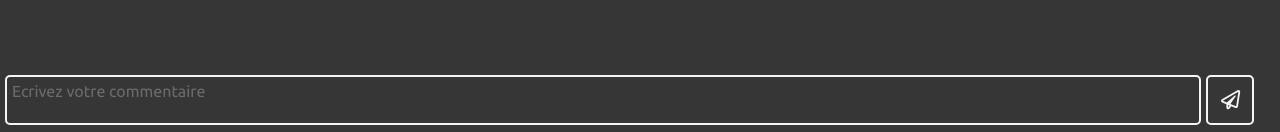
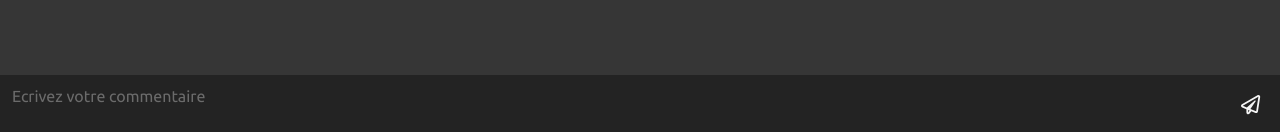
Before and after one commit to chaoukifrej/Fitbook, a Vue app: page /Comment/1 in a window 1280 px wide. Shown: the part 665-797 px from the top of the page. Built offline with nearby package versions, Linux system fonts and the light colour scheme; no server answers; a web font is replaced by a local one.

Commit message:
design comment.vue

```diff
--- a/src/components/Post.vue
+++ b/src/components/Post.vue
@@ -41,26 +41,25 @@
           <p>{{ likesNumber }} j'aime</p>
         </div>
         <div class="comment">
-          <p>{{ post.comments.length }} commentaires</p>
-          <span v-if="isConnected.is">
+          <span
+            v-if="isConnected.is"
+            @click="
+              $router.push({
+                name: 'Comment',
+                params: { postId: post._id, comments: post.comments },
+              })
+            "
+          >
+            <p>{{ post.comments.length }} commentaires</p>
             <font-awesome-icon
               :class="{ active: comActive }"
-              @click="
-                $router.push({
-                  name: 'Comment',
-                  params: { postId: post._id, comments: post.comments },
-                })
-              "
               class="icons"
               :icon="['far', 'comment']"
             />
           </span>
-          <span v-else>
-            <font-awesome-icon
-              @click="$router.push('Connexion')"
-              class="icons"
-              :icon="['far', 'comment']"
-            />
+          <span v-else @click="$router.push('Connexion')">
+            <p>{{ post.comments.length }} commentaires</p>
+            <font-awesome-icon class="icons" :icon="['far', 'comment']" />
           </span>
         </div>
       </div>
@@ -161,8 +160,17 @@ export default {
     background: transparent;
     display: flex;
     justify-content: space-between;
-    .like,
-    .comment {
+    .like {
+      background: transparent;
+      display: flex;
+      align-items: center;
+      margin: 10px;
+      p {
+        margin: 3px 10px 0;
+        color: rgb(143, 143, 143);
+      }
+    }
+    .comment span {
       background: transparent;
       display: flex;
       align-items: center;
--- a/src/views/Comment.vue
+++ b/src/views/Comment.vue
@@ -66,6 +66,7 @@ export default {
           options
         );
         console.log("Commentaire status : " + response.status);
+        this.$router.go(-1);
       } catch (error) {
         console.log(error);
       }
@@ -76,6 +77,7 @@ export default {
 
 <style lang="scss">
 .comment {
+  margin-bottom: 70px;
   /* Bouton Like actif */
   .active {
     color: #ff1616;
@@ -125,11 +127,12 @@ export default {
     align-items: center;
     position: fixed;
     bottom: 0;
-    margin: 5px;
-    width: 98vw;
+    padding: 5px;
+    width: 100vw;
+    background-color: #232323;
     textarea {
       padding: 5px;
-      border: 2px solid whitesmoke;
+      border: 2px solid transparent;
       border-radius: 5px;
       background-color: transparent;
       color: whitesmoke;
@@ -149,23 +152,21 @@ export default {
     .btnSend {
       width: 50px;
       height: 50px;
-      margin: 5px;
+      margin-left: 5px;
       font-size: 1.2rem;
       padding: 5px;
-      border: 2px solid whitesmoke;
       background-color: transparent;
       border-radius: 5px;
       color: whitesmoke;
       outline: none;
       transition: 0.4s;
+      border: none;
       &:active {
         transform: scale(0.98);
-        border: 2px solid #ff1616;
         color: #ff1616;
       }
       &:focus {
         transform: scale(0.98);
-        border: 2px solid #ff1616;
         color: #ff1616;
       }
     }
```
